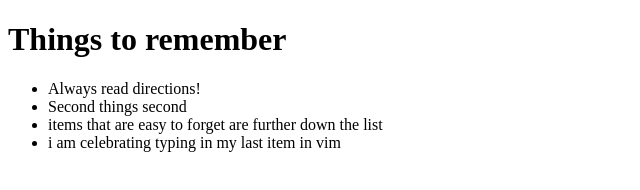
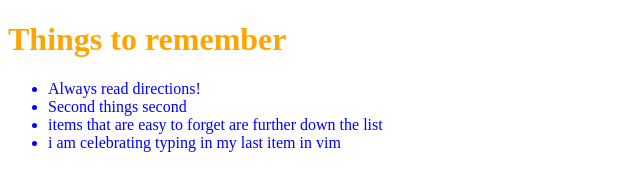
Before and after one commit to jennyknuth/csschallenge, a plain HTML site: page index.html in a window 1280 px wide. Shown: the whole page, without its empty margins (0-640 px from the left). Drawn offline with Linux system fonts and the light colour scheme.

Commit message:
first attempt of challenge

```diff
--- /dev/null
+++ b/assets/stylesheet/main.css
@@ -0,0 +1,6 @@
+h1 {
+  color: orange;
+}
+ul li {
+  color: blue;
+}
--- a/index.html
+++ b/index.html
@@ -4,6 +4,7 @@
     <meta charset="utf-8">
     <meta name="viewport" content="width=device-width">
     <title>Format me!</title>
+    <link rel="stylesheet" href="assets/stylesheet/main.css">
   </head>
   <body>
   <h1>Things to remember</h1>
```
